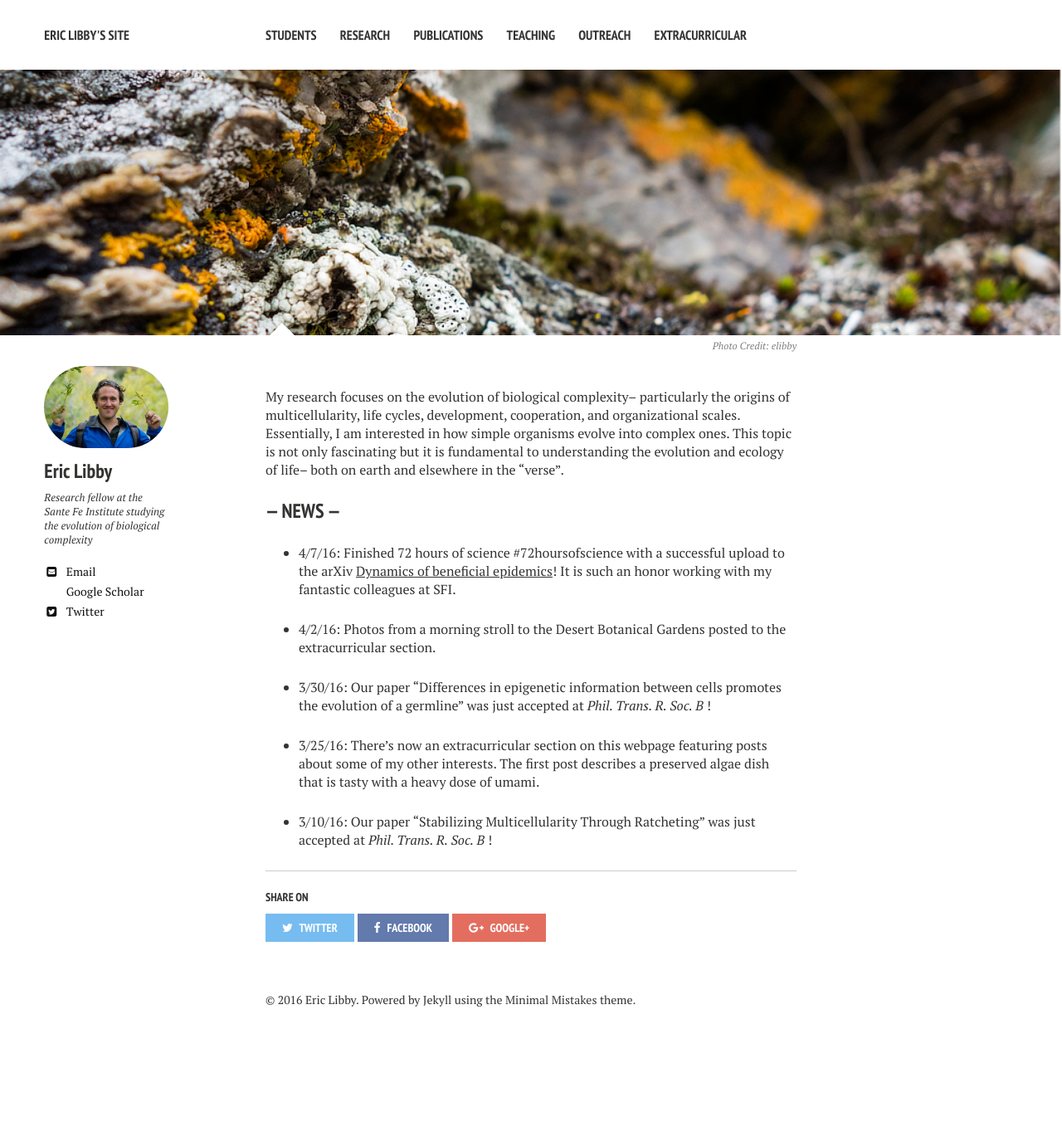
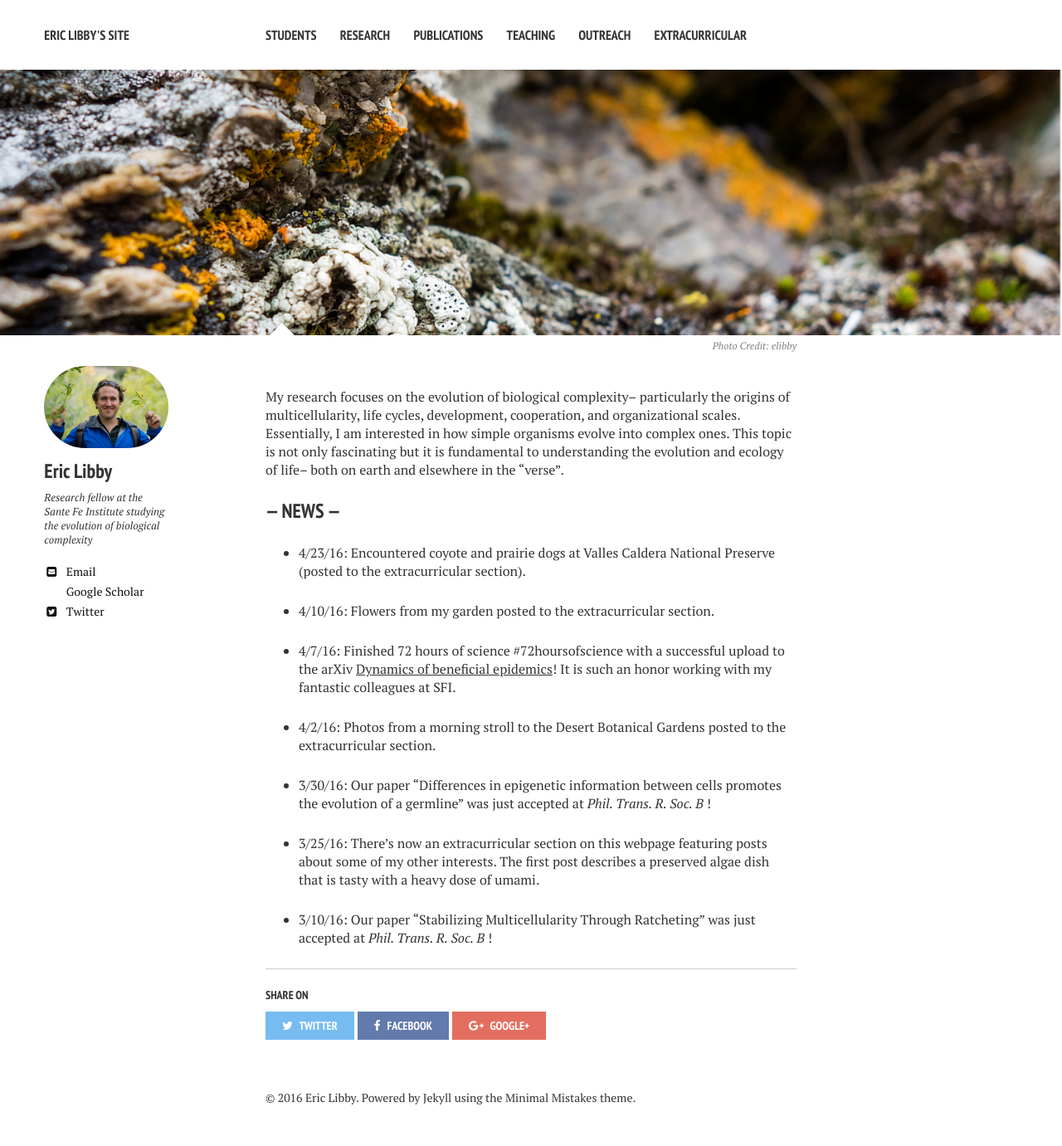
Before and after one commit to ericlibby/oldweb, a Jekyll site: the page built from index.md, in a window 1280 px wide. Shown: the whole page at 83% size. Built offline with Jekyll 4.4.1, drawn with Linux system fonts in a browser that asks for light colours; nearby versions of some CDN libraries; before the commit the page ends 1263 px from its top, so only the background shows below that.

Commit message:
news update

```diff
--- a/index.md
+++ b/index.md
@@ -10,6 +10,9 @@ image:
 My research focuses on the evolution of biological complexity-- particularly the origins of multicellularity, life cycles, development, cooperation, and organizational scales. Essentially, I am interested in how simple organisms evolve into complex ones. This topic is not only fascinating but it is fundamental to understanding the evolution and ecology of life-- both on earth and elsewhere in the "verse".
 
 ### --- NEWS ---
+- 4/23/16: Encountered coyote and prairie dogs at Valles Caldera National Preserve (posted to the extracurricular section).
+
+- 4/10/16: Flowers from my garden posted to the extracurricular section.
 
 - 4/7/16: Finished 72 hours of science  #72hoursofscience with a successful upload to the arXiv [Dynamics of beneficial epidemics](http://arxiv.org/abs/1604.02096)! It is such an honor working with my fantastic colleagues at SFI.
 
```
